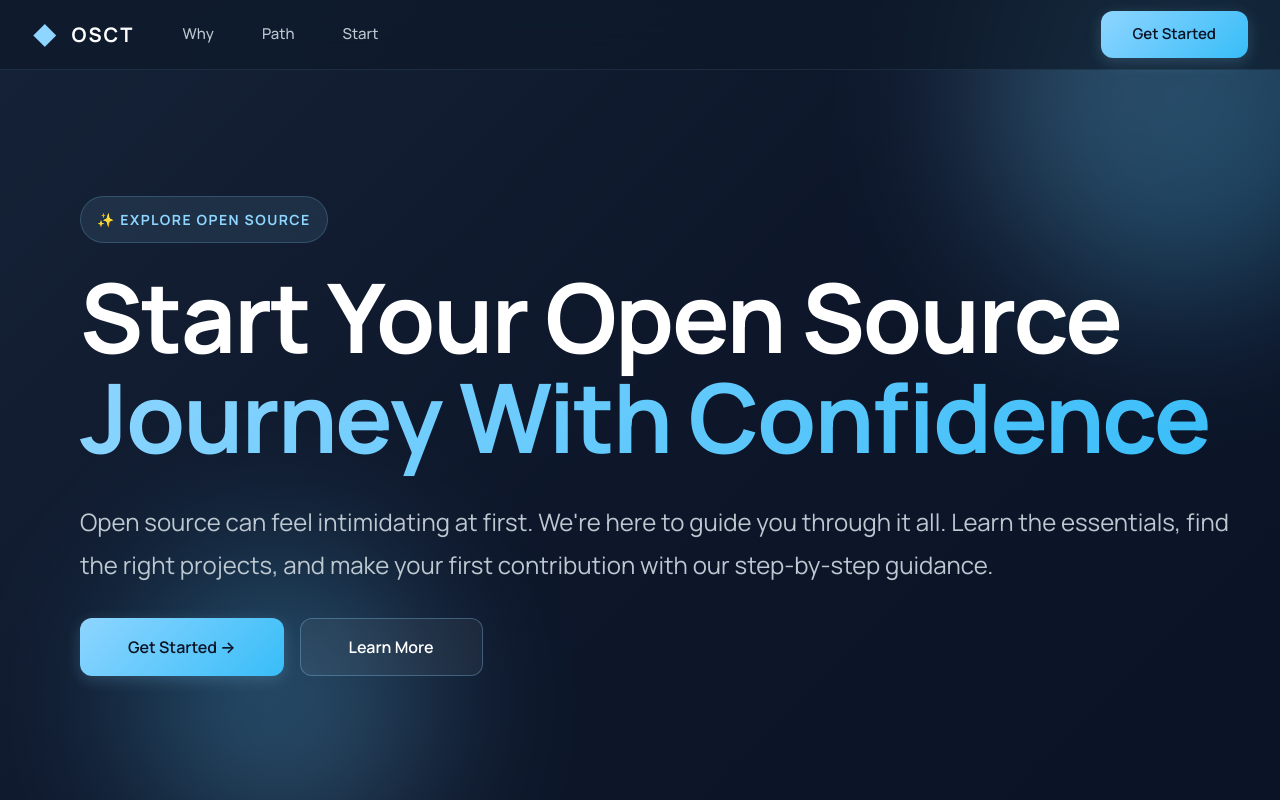
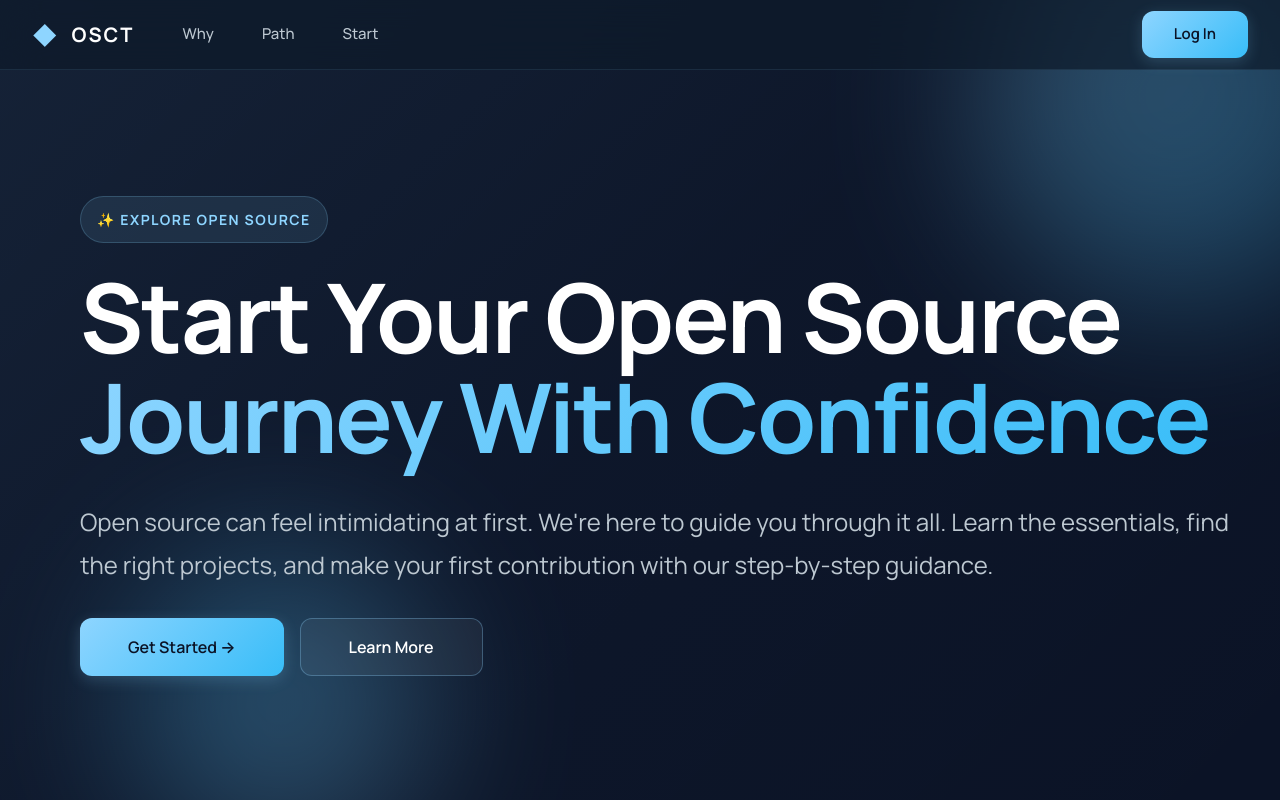
Before and after one commit to SayoojSb/osct-frontend, a React (Vite) app: page / in a window 1280 px wide. Shown: the top 800 px of the page. Built offline with nearby package versions, Linux system fonts and the light colour scheme; no server answers.

Commit message:
edited login button

```diff
--- a/src/pages/Landing.jsx
+++ b/src/pages/Landing.jsx
@@ -35,7 +35,7 @@ function Landing() {
             <a href="#start">Start</a>
           </div>
           <button className="landing-nav-btn" onClick={handleGetStarted}>
-            Get Started
+            Log In
           </button>
         </div>
       </nav>
```
